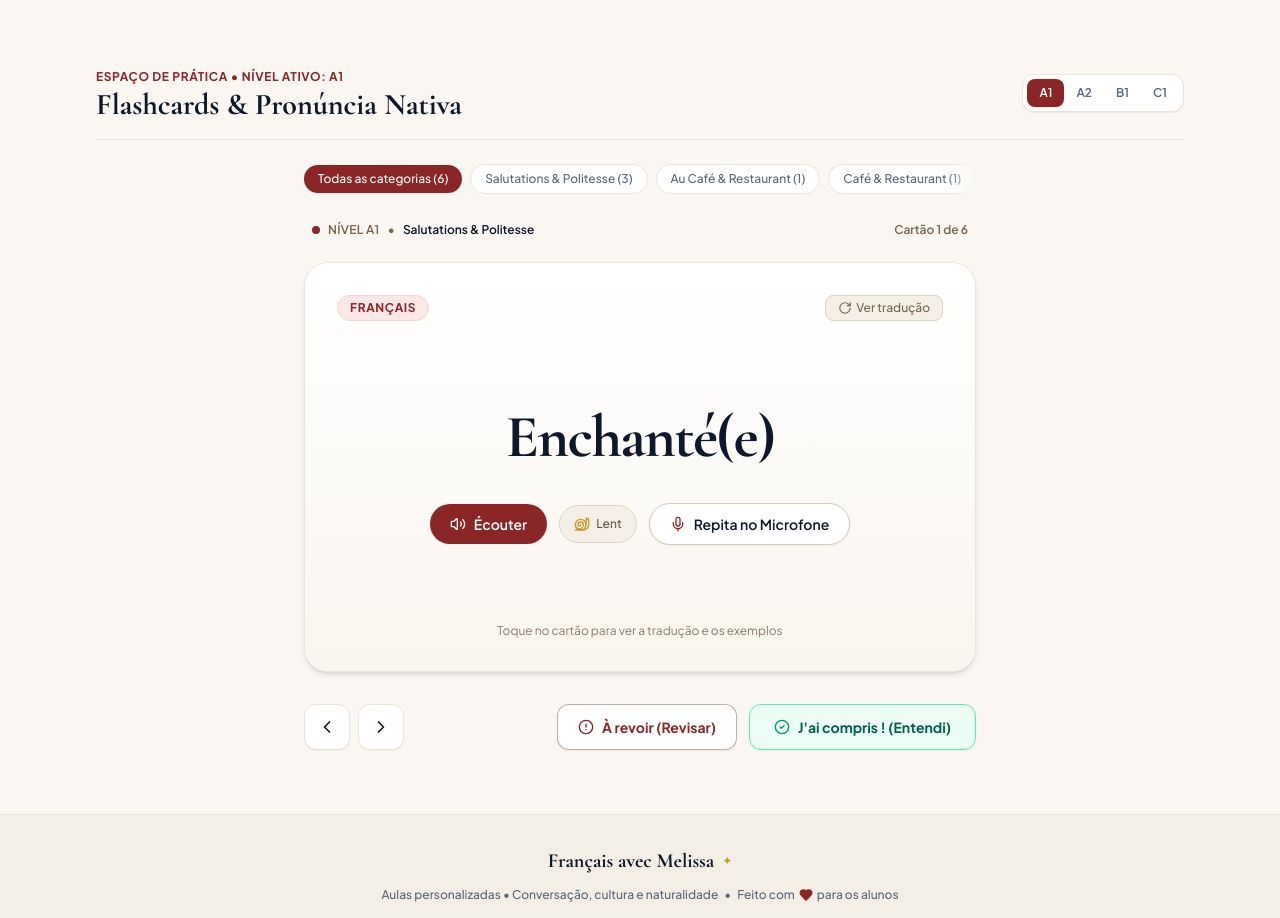
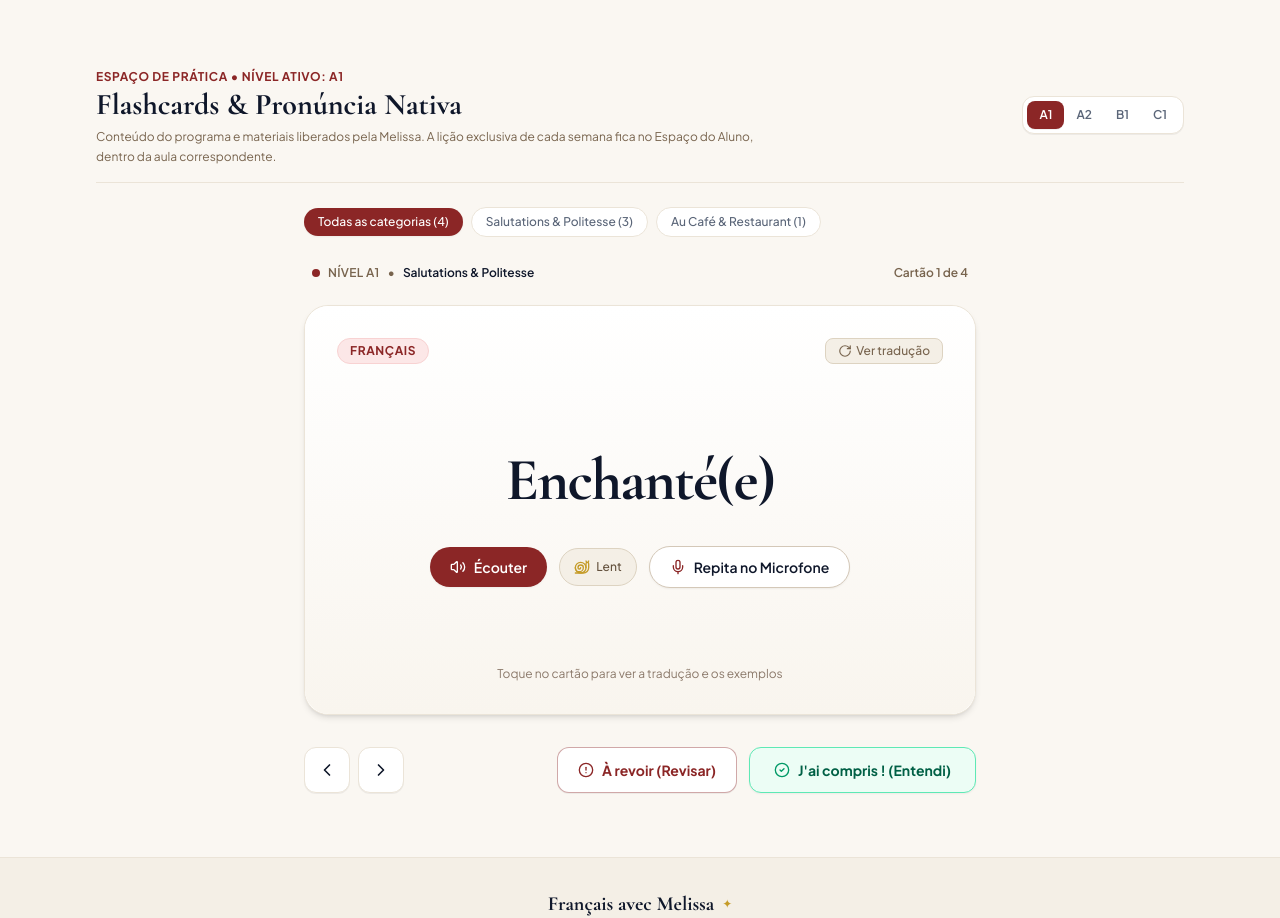
Before and after one commit to mlaurentprado/francaisavecmelissa, a React (Vite) app: page / in a window 1280 px wide. Shown: the part 1380-2298 px from the top of the page. Built offline with nearby package versions, Linux system fonts and the light colour scheme.

Commit message:
Refatorar estrutura de conteúdo e catálogo de exercícios
Co-authored-by: base44-builder[bot] <245833847+base44-builder[bot]@users.noreply.github.com>

```diff
--- a/src/App.tsx
+++ b/src/App.tsx
@@ -197,46 +197,15 @@ export function App() {
     setActiveTab('flashcards');
   };
 
-  // Filter content by selected level
-  const allFlashcards = flashcardService.getFlashcards();
+  // Catálogo de prática: programa fixo + o que a Melissa criou para todos.
+  // Conteúdo de uma semana específica só existe dentro da lição daquela aula,
+  // no Espaço do Aluno — aqui ele nunca se mistura com o catálogo.
+  const allCards = flashcardService.getFlashcards();
   const allQuizzes = quizService.getQuizzes();
-  // Reuse the flashcards/quizzes authored inside the students' weekly modules
-  // (visible to non-student users too, grouped by the module's level).
-  const weeklyModules = studentPortalService.getWeeklyModules();
-  const moduleFlashcards = weeklyModules.flatMap((m) => m.lessons?.flashcards ?? []);
-  const moduleQuizzes = weeklyModules.flatMap((m) => m.lessons?.quizzes ?? []);
-  const knownFlashcardIds = new Set(allFlashcards.map((c) => c.id));
-  const knownQuizIds = new Set(allQuizzes.map((q) => q.id));
-  const allCardsWithModules = [
-    ...allFlashcards,
-    ...moduleFlashcards
-      .filter(
-        (c) => c.french.trim() !== '' && c.portuguese.trim() !== '' && !knownFlashcardIds.has(c.id)
-      )
-      .map((c) => ({ ...c, fromModule: true })),
-  ];
-  const allQuizzesWithModules = [
-    ...allQuizzes,
-    ...moduleQuizzes
-      .filter(
-        (q) => q.question.trim() !== '' && q.options.some((o) => o.trim() !== '') && !knownQuizIds.has(q.id)
-      )
-      .map((q) => ({ ...q, fromModule: true })),
-  ];
-  const currentCards = allCardsWithModules.filter((c) => c.level === currentLevel);
-  const currentQuizzes = allQuizzesWithModules.filter((q) => q.level === currentLevel);
-  // Same for dictées: fixed program + teacher's own + module lesson dictées.
   const allDictees = dicteeService.getDictees();
-  const knownDicteeIds = new Set(allDictees.map((d) => d.id));
-  const moduleDictees = weeklyModules.flatMap((m) => m.lessons?.dictees ?? []);
-  const currentDictees = [
-    ...allDictees,
-    ...moduleDictees
-      .filter(
-        (d) => d.sentence.trim() !== '' && d.translation.trim() !== '' && !knownDicteeIds.has(d.id)
-      )
-      .map((d) => ({ ...d, fromModule: true })),
-  ].filter((d) => d.level === currentLevel);
+  const currentCards = allCards.filter((c) => c.level === currentLevel);
+  const currentQuizzes = allQuizzes.filter((q) => q.level === currentLevel);
+  const currentDictees = allDictees.filter((d) => d.level === currentLevel);
 
   return (
     <div className="min-h-screen bg-[#FAF7F2] text-[#0F172A] flex flex-col selection:bg-[#8B2626]/10 selection:text-[#8B2626]">
@@ -361,6 +330,10 @@ export function App() {
                     {activeTab === 'revisions' && 'Meu Plano de Revisão Personalizado'}
                     {activeTab === 'skilltree' && 'Árvore de Habilidades & Conquistas'}
                   </h2>
+                  <p className="text-xs text-[#78644E] mt-1 max-w-2xl leading-relaxed">
+                    Conteúdo do programa e materiais liberados pela Melissa. A lição exclusiva de
+                    cada semana fica no Espaço do Aluno, dentro da aula correspondente.
+                  </p>
                 </div>
 
                 {/* Quick Level Pills Switcher */}
@@ -453,8 +426,8 @@ export function App() {
                       leaves={skillLeaves}
                       progress={skillProgress}
                       currentLevel={currentLevel}
-                      cards={allCardsWithModules}
-                      quizzes={allQuizzesWithModules}
+                      cards={allCards}
+                      quizzes={allQuizzes}
                       knownCardIds={knownCards}
                       onMarkKnown={handleMarkKnown}
                       onMarkReview={handleMarkReview}
@@ -480,7 +453,7 @@ export function App() {
 
                 {activeTab === 'revisions' && (
                   <RevisionsView
-                    cards={allCardsWithModules}
+                    cards={allCards}
                     reviewCardIds={reviewCards}
                     currentLevel={currentLevel}
                     onMarkKnown={handleMarkKnown}
--- a/src/components/SkillTreeView.tsx
+++ b/src/components/SkillTreeView.tsx
@@ -445,6 +445,10 @@ export const SkillTreeView: React.FC<SkillTreeViewProps> = ({
                     </div>
                   </div>
 
+                  <p className="text-[11px]" style={{ color: PALETTE.inkSoft }}>
+                    São os mesmos cards e quizzes do catálogo, filtrados pelo assunto desta folha.
+                  </p>
+
                   {practiceMode === 'quiz' && leafQuizItems.length > 0 ? (
                     <QuizView
                       questions={leafQuizItems}
--- a/src/components/StudentPortal/WeeklyLessonRunner.tsx
+++ b/src/components/StudentPortal/WeeklyLessonRunner.tsx
@@ -23,6 +23,12 @@ export const WeeklyLessonRunner: React.FC<WeeklyLessonRunnerProps> = ({
 }) => {
   const [subTab, setSubTab] = useState<'flashcards' | 'quiz' | 'dictee' | 'oral'>('flashcards');
   const [isDone, setIsDone] = useState(false);
+
+  // Todo item aqui é da semana: o selo "Da aula da semana" aparece no topo de
+  // cada exercício, deixando claro que este é o único lugar desse conteúdo.
+  const weekCards = module.lessons.flashcards.map((c) => ({ ...c, fromModule: true }));
+  const weekQuizzes = module.lessons.quizzes.map((q) => ({ ...q, fromModule: true }));
+  const weekDictees = module.lessons.dictees.map((d) => ({ ...d, fromModule: true }));
 
   const handleFinishWeek = () => {
     studentPortalService.completeWeekLesson(student.id, module.id, 60);
@@ -160,7 +166,7 @@ export const WeeklyLessonRunner: React.FC<WeeklyLessonRunnerProps> = ({
         {subTab === 'flashcards' && (
           <div className="space-y-6">
             <FlashcardsView
-              cards={module.lessons.flashcards}
+              cards={weekCards}
               currentLevel={module.level}
               knownCardIds={[]}
               onMarkKnown={() => {}}
@@ -181,7 +187,7 @@ export const WeeklyLessonRunner: React.FC<WeeklyLessonRunnerProps> = ({
         {subTab === 'quiz' && (
           <div className="space-y-6">
             <QuizView
-              questions={module.lessons.quizzes}
+              questions={weekQuizzes}
               currentLevel={module.level}
               onQuizComplete={() => {}}
             />
@@ -200,7 +206,7 @@ export const WeeklyLessonRunner: React.FC<WeeklyLessonRunnerProps> = ({
         {subTab === 'oral' && (
           <div className="space-y-6">
             <OralView
-              items={module.lessons.dictees}
+              items={weekDictees}
               currentLevel={module.level}
             />
             <div className="text-center pt-4 border-t border-[#EBE4D8]">
@@ -219,7 +225,7 @@ export const WeeklyLessonRunner: React.FC<WeeklyLessonRunnerProps> = ({
         {subTab === 'dictee' && (
           <div className="space-y-6">
             <DicteeView
-              items={module.lessons.dictees}
+              items={weekDictees}
               currentLevel={module.level}
               onCompleteDictee={() => {}}
             />
```
